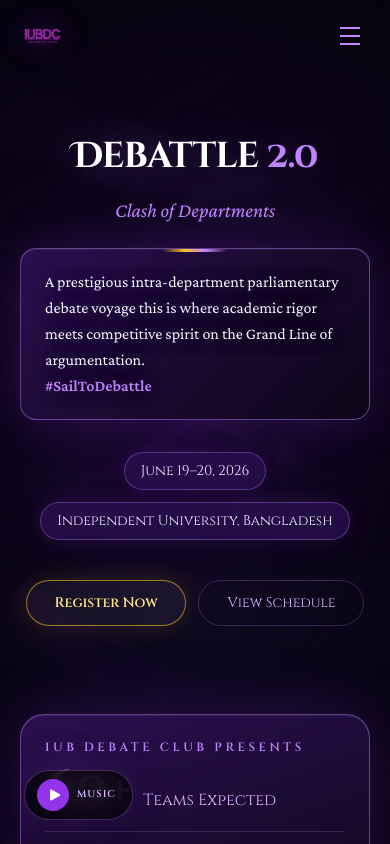
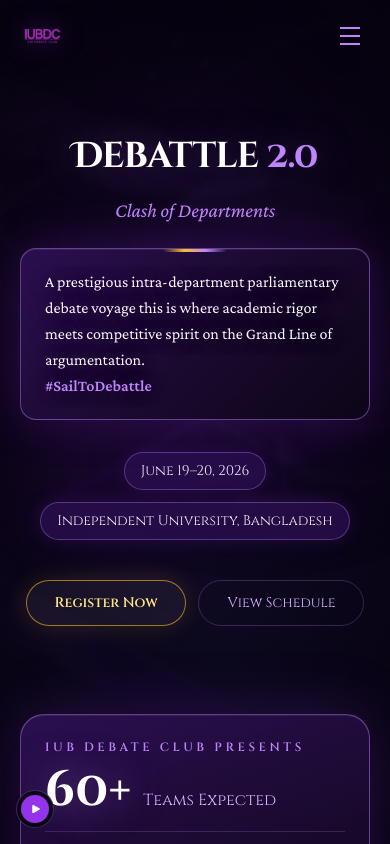
Before and after one commit to FarHanZzzz/Debattle2.0, a React (Vite) app: page / in a window 390 px wide. Shown: the top 844 px of the page. Built offline with nearby package versions, Linux system fonts and the light colour scheme.

Commit message:
style: optimize background music button and text for mobile devices

```diff
--- a/src/components/ui/BackgroundMusic.tsx
+++ b/src/components/ui/BackgroundMusic.tsx
@@ -37,24 +37,24 @@
   }
 
   return (
-    <div className="fixed bottom-6 left-6 z-[100] flex items-center gap-2 rounded-full bg-purple-void/85 border border-purple-bright/30 px-3 py-2 backdrop-blur-md shadow-2xl transition-all duration-300 hover:border-gold/50 group">
+    <div className="fixed bottom-4 left-4 sm:bottom-6 sm:left-6 z-[100] flex items-center gap-0 sm:gap-2 rounded-full bg-purple-void/85 border border-purple-bright/30 p-1 sm:px-3 sm:py-2 backdrop-blur-md shadow-2xl transition-all duration-300 hover:border-gold/50 group">
       <button
         onClick={togglePlay}
-        className="flex h-8 w-8 items-center justify-center rounded-full bg-purple-glow text-white shadow-lg transition-transform duration-300 active:scale-95 cursor-pointer hover:bg-purple-bright"
+        className="flex h-7 w-7 sm:h-8 sm:w-8 items-center justify-center rounded-full bg-purple-glow text-white shadow-lg transition-transform duration-300 active:scale-95 cursor-pointer hover:bg-purple-bright"
         aria-label={isPlaying ? 'Pause Music' : 'Play Music'}
       >
         {isPlaying ? (
-          <svg className="h-4 w-4" fill="currentColor" viewBox="0 0 24 24">
+          <svg className="h-3 w-3 sm:h-4 sm:w-4" fill="currentColor" viewBox="0 0 24 24">
             <path fillRule="evenodd" d="M6.75 5.25a.75.75 0 0 1 .75-.75H9a.75.75 0 0 1 .75.75v13.5a.75.75 0 0 1-.75.75H7.5a.75.75 0 0 1-.75-.75V5.25Zm7.5 0A.75.75 0 0 1 15 4.5h1.5a.75.75 0 0 1 .75.75v13.5a.75.75 0 0 1-.75.75H15a.75.75 0 0 1-.75-.75V5.25Z" clipRule="evenodd" />
           </svg>
         ) : (
-          <svg className="h-4 w-4 translate-x-[2px]" fill="currentColor" viewBox="0 0 24 24">
+          <svg className="h-3 w-3 translate-x-[1px] sm:h-4 sm:w-4 sm:translate-x-[2px]" fill="currentColor" viewBox="0 0 24 24">
             <path fillRule="evenodd" d="M4.5 5.653c0-1.427 1.529-2.33 2.779-1.643l11.54 6.347c1.295.712 1.295 2.573 0 3.286L7.28 19.99c-1.25.687-2.779-.217-2.779-1.643V5.653Z" clipRule="evenodd" />
           </svg>
         )}
       </button>
 
-      <div className="flex flex-col justify-center">
+      <div className="hidden sm:flex flex-col justify-center">
         <div className="flex items-center gap-2 pr-1">
           <span className="text-[10px] font-semibold uppercase tracking-widest text-ink-muted group-hover:text-gold transition-colors duration-300" style={{ fontFamily: 'var(--font-heading)' }}>
             {isPlaying ? 'Playing' : 'Music'}
```
